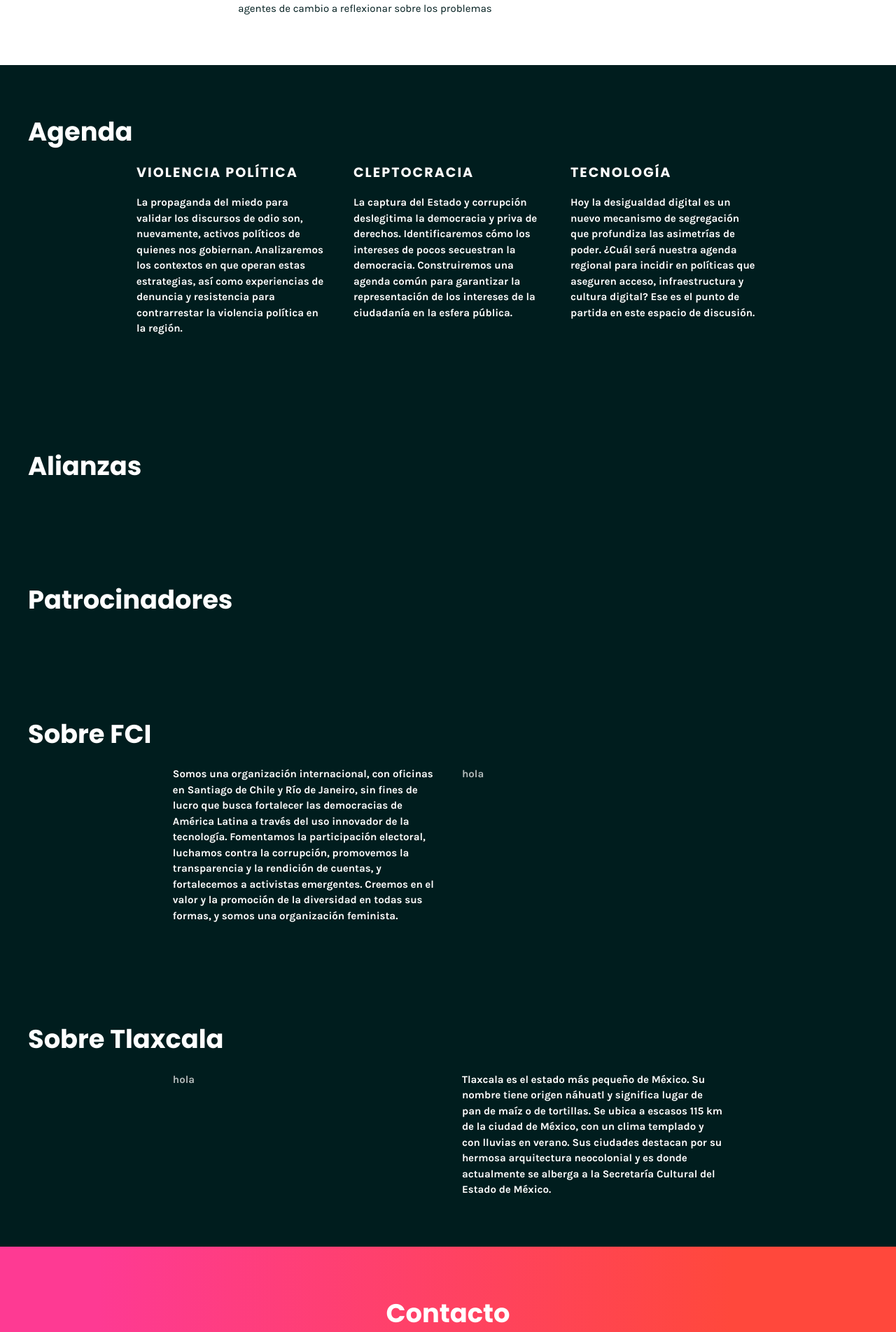
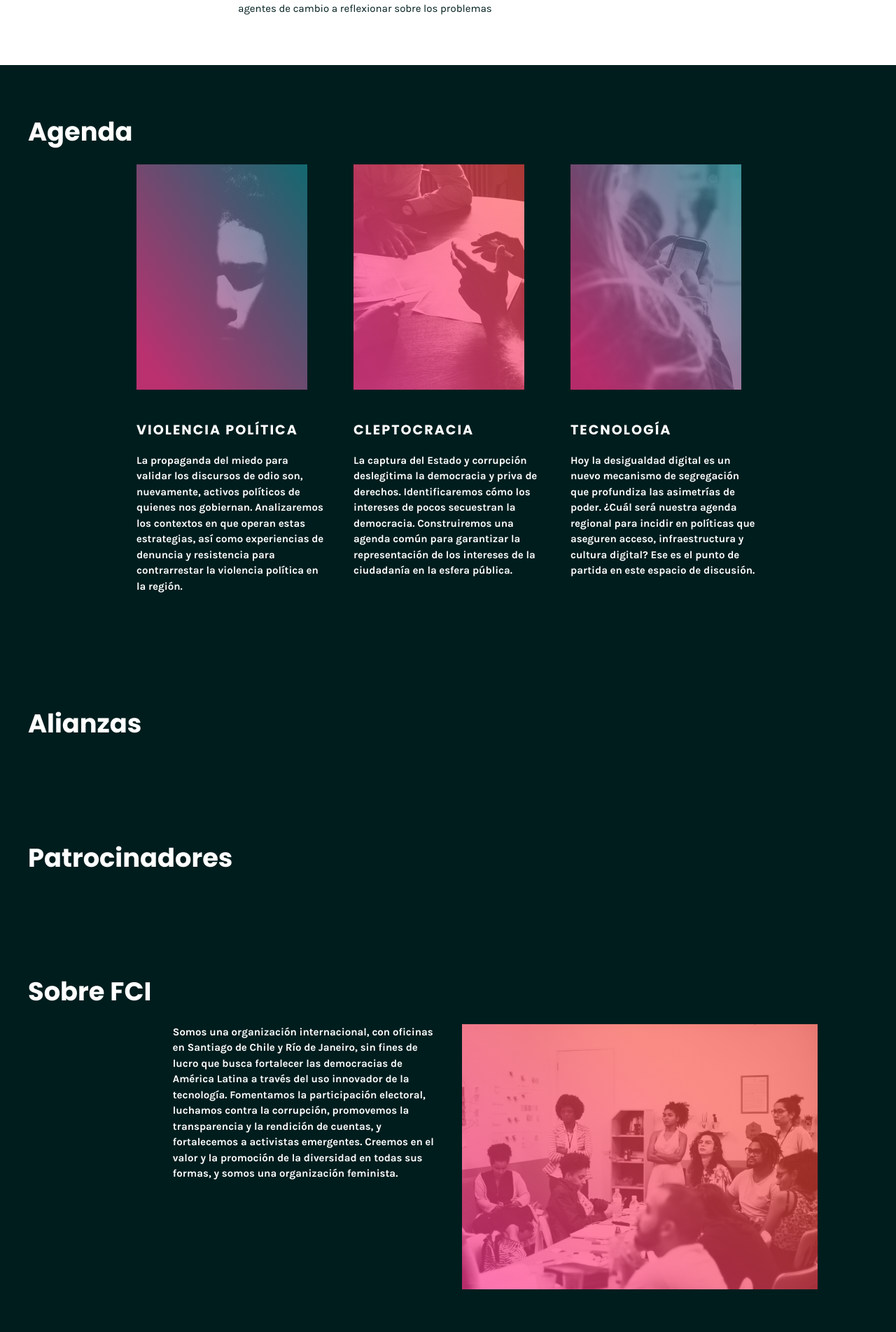
Before and after one commit to ciudadanointeligente/colectiva, a Jekyll site: the page built from index.html, in a window 1280 px wide. Shown: the part 1208-3112 px from the top of the page at 70% size. Built offline with Jekyll 4.4.1, drawn with Linux system fonts in a browser that asks for light colours; nearby versions of some CDN libraries.

Commit message:
Add gradient blend on images

```diff
--- a/_sass/_base.scss
+++ b/_sass/_base.scss
@@ -87,3 +87,91 @@ a:hover {
     color: $stone-dark;
   }
 }
+
+/* Gradient blend */
+.gradient-container {
+    display: inline-block;
+}
+
+figure{
+  margin: 0;
+  padding: 0;
+  border: 0;
+  font-size: 100%;
+  font: inherit;
+  vertical-align: baseline;
+}
+
+.gra-blue-lg-por figure,
+.gra-blue-md-por figure,
+.gra-blue-lg-lan figure,
+.gra-blue-lg-lan figure,
+.gra-red-lg-por figure,
+.gra-red-md-por figure,
+.gra-red-lg-lan figure,
+.gra-red-lg-lan figure,{
+    position: relative;
+    overflow: hidden;
+    z-index: 0;
+}
+
+.gra-blue-lg-por figure:before,
+.gra-blue-md-por figure:before,
+.gra-red-md-por figure:before,
+.gra-red-lg-lan figure:before,
+{
+    content: '';
+    position: absolute;
+    bottom: -300px;
+    background-repeat: no-repeat;
+    pointer-events: none;
+}
+
+.gra-blue-lg-por figure:before,
+.gra-red-lg-por figure:before,{
+    left: -20px;
+    height: 800px;
+    width: 400px;
+    background-position: 0 0;
+    background-size: auto 100%;
+    opacity: 1;
+    z-index: 1;
+}
+
+.gra-blue-lg-lan figure:before,
+.gra-red-lg-lan figure:before,{
+    left: -46px;
+    height: 700px;
+    width: 600px;
+    background-position: 0 0;
+    background-size: auto 100%;
+    opacity: 1;
+    z-index: 1;
+}
+
+.gra-blue-md-por figure:before,
+.gra-red-md-por figure:before,{
+    left: -20px;
+    height: 800px;
+    width: 400px;
+    background-position: 0 0;
+    background-size: auto 100%;
+    opacity: 1;
+    z-index: 1;
+}
+
+.gra-blue-lg-por figure:before,{
+  background: linear-gradient(56.13deg, rgba(254, 58, 147, 0.7) 28.55%, rgba(4, 128, 133, 0.8) 75.5%);
+}
+
+.gra-blue-md-por figure:before,{
+  background: linear-gradient(55.08deg, rgba(254, 58, 147, 0.7) 28.55%, rgba(4, 128, 133, 0.8) 75.5%);
+}
+
+.gra-red-md-por figure:before,{
+  background: linear-gradient(55.08deg, rgba(254, 58, 147, 0.7) 28.55%, rgba(255, 72, 60, 0.6) 75.5%);
+}
+
+.gra-red-lg-lan figure:before,{
+  background: linear-gradient(40.95deg, rgba(254, 58, 147, 0.7) 28.55%, rgba(255, 72, 60, 0.6) 75.5%);
+}
--- a/index.html
+++ b/index.html
@@ -30,14 +30,29 @@ layout: default
       <h3>Agenda</h3>
       <div class="uk-child-width-expand@s uk-flex uk-flex-center" uk-grid>
           <div class="uk-width-1-4@m">
+            <div class="gra-blue-md-por">
+                <figure class="gradient-container">
+                    <img data-src="assets/img/i-violencia.png" alt="" uk-img>
+                </figure>
+            </div>
             <h4>Violencia política</h4>
             <p>La propaganda del miedo para validar los discursos de odio son, nuevamente, activos políticos de quienes nos gobiernan. Analizaremos los contextos en que operan estas estrategias, así como experiencias de denuncia y resistencia para contrarrestar la violencia política en la región.<p>
           </div>
           <div class="uk-width-1-4@m">
+            <div class="gra-red-md-por">
+                <figure class="gradient-container">
+                    <img data-src="assets/img/i-cleptocracia.png" alt="" uk-img>
+                </figure>
+            </div>
             <h4>Cleptocracia</h4>
             <p>La captura del Estado y corrupción deslegitima la democracia y priva de derechos. Identificaremos cómo los intereses de pocos secuestran la democracia. Construiremos una agenda común para garantizar la representación de los intereses de la ciudadanía en la esfera pública.<p>
           </div>
           <div class="uk-width-1-4@m">
+            <div class="gra-blue-md-por">
+                <figure class="gradient-container">
+                    <img data-src="assets/img/i-tecnologia.png" alt="" uk-img>
+                </figure>
+            </div>
             <h4>Tecnología</h4>
             <p>Hoy la desigualdad digital es un nuevo mecanismo de segregación que profundiza las asimetrías de poder. ¿Cuál será nuestra agenda regional para incidir en políticas que aseguren acceso, infraestructura y cultura digital? Ese es el punto de partida en este espacio de discusión.<p>
           </div>
@@ -66,8 +81,10 @@ layout: default
         <div class="uk-width-1-3@m">
           <p>Somos una organización internacional, con oficinas en Santiago de Chile y Río de Janeiro, sin fines de lucro que busca fortalecer las democracias de América Latina a través del uso innovador de la tecnología. Fomentamos la participación electoral, luchamos contra  la corrupción, promovemos la transparencia y la rendición de cuentas, y fortalecemos a activistas emergentes. Creemos en el valor y la promoción de la diversidad en todas sus formas, y somos una organización feminista.</p>
         </div>
-        <div class="uk-width-1-2@m">
-          hola
+        <div class="uk-width-1-2@m gra-red-lg-lan">
+            <figure class="gradient-container">
+                <img data-src="assets/img/i-fci.png" alt="" uk-img>
+            </figure>
         </div>
       </div>
     </div>
@@ -77,8 +94,10 @@ layout: default
     <div class="uk-container">
       <h3>Sobre Tlaxcala</h3>
       <div class="uk-child-width-expand@s uk-flex uk-flex-center" uk-grid>
-          <div class="uk-width-1-3@m">
-            hola
+          <div class="uk-width-1-3@m gra-blue-lg-por">
+              <figure class="gradient-container">
+                  <img data-src="assets/img/i-tlaxcala.png" alt="" uk-img>
+              </figure>
           </div>
           <div class="uk-width-1-3@m">
             <p>Tlaxcala es el estado más pequeño de México. Su nombre tiene origen náhuatl y significa lugar de pan de maíz o de tortillas. Se ubica a escasos 115 km de la ciudad de México, con un clima templado y con lluvias en verano. Sus ciudades destacan por su hermosa arquitectura neocolonial y es donde actualmente se alberga a la Secretaría Cultural del Estado de México.</p>
```
Also changed, not shown: assets/img/i-cleptocracia.png (added), assets/img/i-fci.png (added), assets/img/i-tecnologia.png (added), assets/img/i-tlaxcala.png (added), assets/img/i-violencia.png (added).
